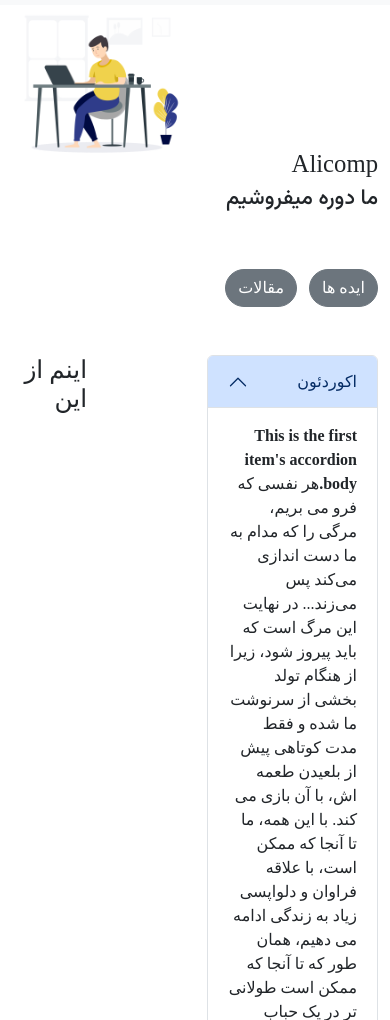
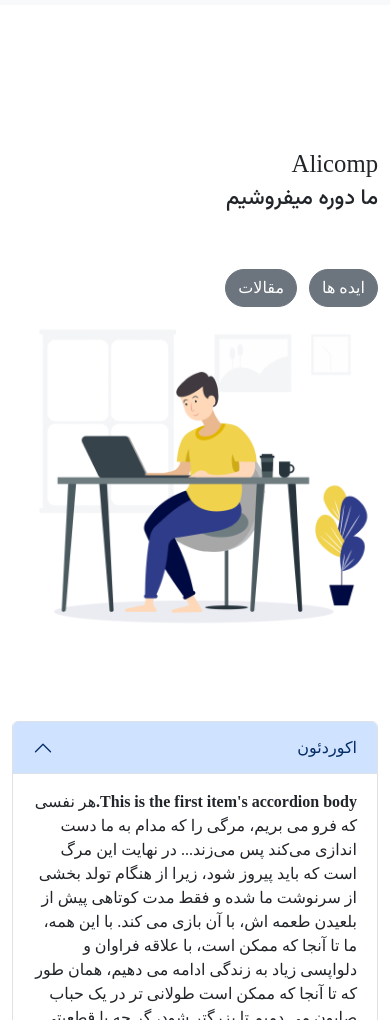
Before and after one commit to AliDehbozorgi/my-new-work, a plain HTML site: page index.html in a window 390 px wide. Shown: the part 80-1100 px from the top of the page. Drawn offline with nearby package versions, Linux system fonts and the light colour scheme; a small style sheet from the web is missing.

Commit message:
Update index.html

```diff
--- a/index.html
+++ b/index.html
@@ -70,7 +70,7 @@
     <section class="section-1">
       <div class="container">
         <div class="row">
-          <div class="col mt-5 pt-5">
+          <div class="col-sm-6 mt-5 pt-5">
             <h2 class="mt-5">Alicomp</h2>
             <h4 class="vazirmatn">ما دوره میفروشیم</h4>
             <button type="button" class="btn btn-secondary mt-5 me-2 rounded-pill">ایده ها</button>
@@ -89,7 +89,7 @@
  <section>
   <div class="container">
     <div class="row mt-5">
-      <div class="col">
+      <div class="col-sm-6">
         <div class="accordion" id="accordionExample">
           <div class="accordion-item">
             <h2 class="accordion-header">
@@ -133,7 +133,7 @@
         </div>
       </div>
       <div class="col">
-        <h2 class="ms-5 ps-5">اینم از این </h2>
+        <h2 class="ms-5 ps-5 mt-5">اینم از این </h2>
       </div>
     </div>
   </div>
```
